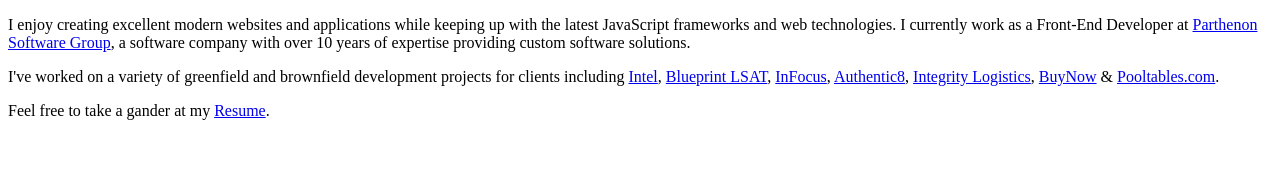
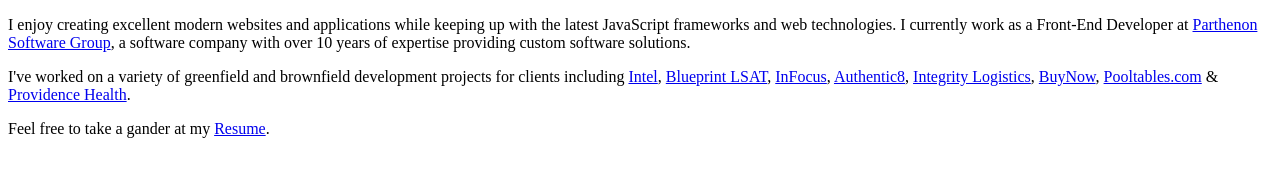
Before and after one commit to KameronJohnson/kj, a Gatsby site: page /dev in a window 1280 px wide. Built offline with nearby package versions, Linux system fonts and the light colour scheme; Gatsby itself is replaced by a stand-in of ours.

Commit message:
add to dev list

```diff
--- a/src/pages/dev.js
+++ b/src/pages/dev.js
@@ -13,7 +13,7 @@
 				<p>
 
 				</p>
-				<p>I've worked on a variety of greenfield and brownfield development projects for clients including <a href="https://starterpack.intel.com/offer/" target="_blank">Intel</a>, <a href="https://blueprintlsat.com" target="_blank">Blueprint LSAT</a>, <a href="https://www.infocus.com/" target="_blank">InFocus</a>, <a href="https://www.authentic8.com/" target="_blank">Authentic8</a>, <a href="https://www.integritylogistics.com/" target="_blank">Integrity Logistics</a>, <a href="https://buynowcc.com/" target="_blank">BuyNow</a> & <a href="https://www.pooltables.com/" target="_blank">Pooltables.com</a>.</p>
+				<p>I've worked on a variety of greenfield and brownfield development projects for clients including <a href="https://starterpack.intel.com/offer/" target="_blank">Intel</a>, <a href="https://blueprintlsat.com" target="_blank">Blueprint LSAT</a>, <a href="https://www.infocus.com/" target="_blank">InFocus</a>, <a href="https://www.authentic8.com/" target="_blank">Authentic8</a>, <a href="https://www.integritylogistics.com/" target="_blank">Integrity Logistics</a>, <a href="https://buynowcc.com/" target="_blank">BuyNow</a>, <a href="https://www.pooltables.com/" target="_blank">Pooltables.com</a> & <a href="https://providenceforbusiness.com/" target="_blank">Providence Health</a>.</p>
 				<p>Feel free to take a gander at my <a href={KJResume} target="_blank">Resume</a>.</p>
 				{/* <hr></hr>
         <p className="projects">Below are some older personal projects to improve my skills.<br /> Codebases accessible via my <a href="http://github.com/kameronjohnson" target="_blank">Github</a>.</p>
```
